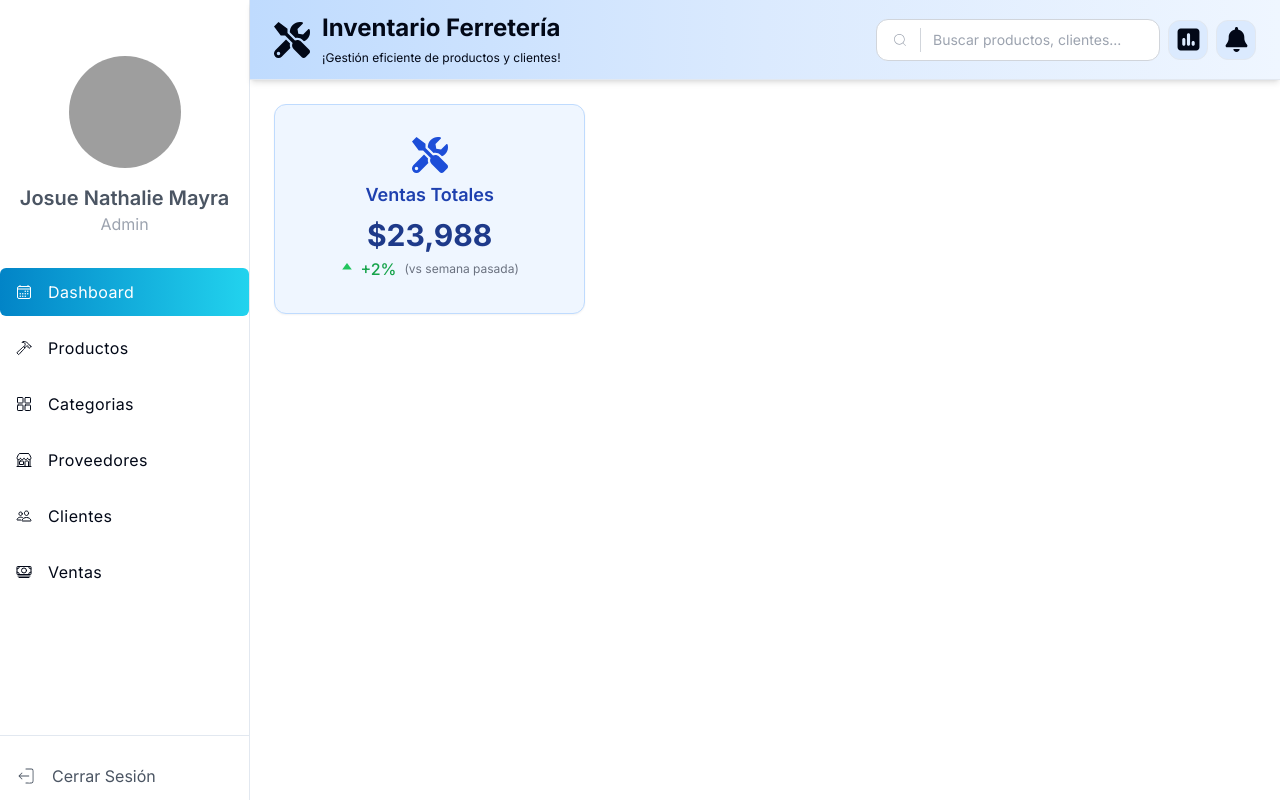
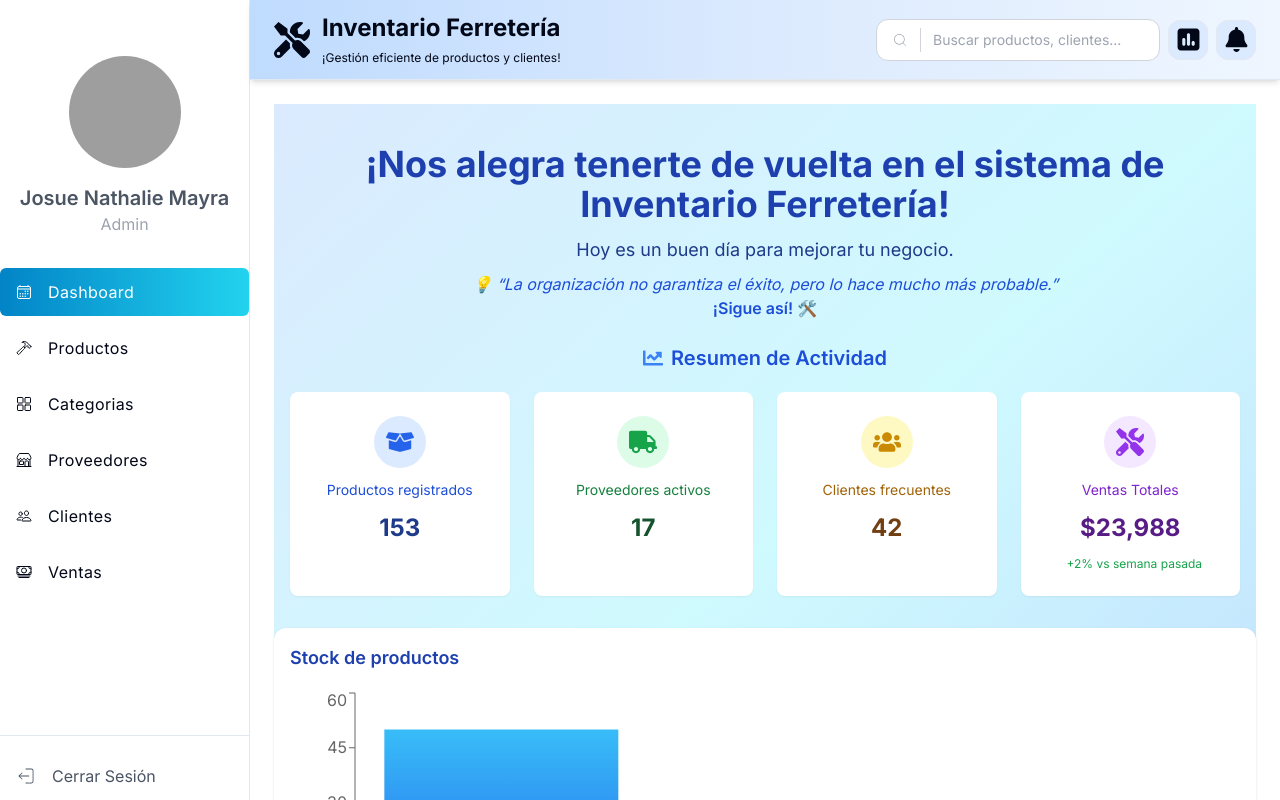
Before and after one commit to josueespinoza2004/inventario_frontend, a Next.js app: page /dashboard in a window 1280 px wide. Shown: the top 800 px of the page. Built offline with nearby package versions, Linux system fonts and the light colour scheme; no server answers; sample sign-in values are in the browser's storage; grey boxes are pictures that could not be loaded.

Commit message:
haciendo mejoras en el dashboard

```diff
--- a/package.json
+++ b/package.json
@@ -13,6 +13,7 @@
     "@radix-ui/react-select": "^2.2.5",
     "@radix-ui/react-slot": "^1.2.2",
     "axios": "^1.9.0",
+    "chart.js": "^4.5.0",
     "class-variance-authority": "^0.7.1",
     "clsx": "^2.1.1",
     "lucide-react": "^0.510.0",
@@ -22,9 +23,11 @@
     "react-dom": "^18",
     "react-hook-form": "^7.56.4",
     "react-icons": "^5.5.0",
+    "recharts": "^2.15.3",
     "sweetalert2": "^11.22.0",
     "tailwind-merge": "^3.3.0",
-    "tailwindcss-animate": "^1.0.7"
+    "tailwindcss-animate": "^1.0.7",
+    "yarn": "^1.22.22"
   },
   "devDependencies": {
     "@types/node": "^20",
--- a/src/app/dashboard/page.tsx
+++ b/src/app/dashboard/page.tsx
@@ -5,6 +5,8 @@ import { useRouter } from "next/navigation";
 import { WidgetItem } from "../../components";
 import LogoutButton from "@/components/LogoutButton";
 import { useEffect } from "react";
+import { FaTools, FaBoxOpen, FaUsers, FaTruck, FaChartLine } from "react-icons/fa";
+import ProductBarChart from "@/components/WidgetItem";
 
 export default function DashboardPage() {
   const { data: session, status } = useSession();
@@ -20,17 +22,55 @@ export default function DashboardPage() {
 
   console.log("Session Data:", session); // Agrega este log para depurar
 
-  return (
-    <div>
-      <div>
-        {/* <h1>Dashboard</h1>
-        <p>Bienvenido, {session?.user?.name}</p>
-        <p>Rol: {session?.user?.role}</p> */}
-        {/* <LogoutButton /> */}
+ return (
+    <main className="min-h-screen w-full flex flex-col items-center justify-center bg-gradient-to-br from-blue-100 via-cyan-100 to-blue-200 py-10">
+      <h1 className="text-3xl md:text-4xl font-bold text-blue-800 mb-3 text-center w-full">
+        ¡Nos alegra tenerte de vuelta en el sistema de Inventario Ferretería!
+      </h1>
+      <p className="text-blue-900 text-center mb-2 text-lg w-full">
+        Hoy es un buen día para mejorar tu negocio.
+      </p>
+      <blockquote className="italic text-blue-700 text-center mb-6 w-full">
+        💡 “La organización no garantiza el éxito, pero lo hace mucho más probable.”<br />
+        <span className="not-italic font-semibold">¡Sigue así! 🛠️</span>
+      </blockquote>
+      <h3 className="text-blue-700 font-semibold mb-5 flex items-center gap-2 justify-center text-xl w-full">
+        <FaChartLine className="inline text-blue-500" /> Resumen de Actividad
+      </h3>
+      <ul className="grid grid-cols-1 md:grid-cols-2 lg:grid-cols-4 gap-6 w-full px-4">
+        <li className="flex flex-col items-center gap-3 bg-white rounded-lg shadow-sm p-6">
+          <span className="bg-blue-100 p-3 rounded-full">
+            <FaBoxOpen className="text-blue-600" size={28} />
+          </span>
+          <span className="block text-sm text-blue-700">Productos registrados</span>
+          <span className="text-2xl font-bold text-blue-900">153</span>
+        </li>
+        <li className="flex flex-col items-center gap-3 bg-white rounded-lg shadow-sm p-6">
+          <span className="bg-green-100 p-3 rounded-full">
+            <FaTruck className="text-green-600" size={28} />
+          </span>
+          <span className="block text-sm text-green-700">Proveedores activos</span>
+          <span className="text-2xl font-bold text-green-900">17</span>
+        </li>
+        <li className="flex flex-col items-center gap-3 bg-white rounded-lg shadow-sm p-6">
+          <span className="bg-yellow-100 p-3 rounded-full">
+            <FaUsers className="text-yellow-600" size={28} />
+          </span>
+          <span className="block text-sm text-yellow-700">Clientes frecuentes</span>
+          <span className="text-2xl font-bold text-yellow-900">42</span>
+        </li>
+        <li className="flex flex-col items-center gap-3 bg-white rounded-lg shadow-sm p-6">
+          <span className="bg-purple-100 p-3 rounded-full">
+            <FaTools className="text-purple-600" size={28} />
+          </span>
+          <span className="block text-sm text-purple-700">Ventas Totales</span>
+          <span className="text-2xl font-bold text-purple-900">$23,988</span>
+          <span className="text-xs text-green-600 ml-2">+2% vs semana pasada</span>
+        </li>
+      </ul>
+      <div className="w-full flex justify-center">
+        <ProductBarChart />
       </div>
-      <div className="grid gap-6 md:grid-cols-2 lg:grid-cols-3">
-        <WidgetItem />
-      </div>
-    </div>
+    </main>
   );
 }
--- a/src/components/Sidebar.tsx
+++ b/src/components/Sidebar.tsx
@@ -83,7 +83,7 @@ export const Sidebar = ({ open }) => {
 
       <div className="px-6 -mx-6 pt-4 flex justify-between items-center border-t">
         <button
-          onClick={handleLogout} // Llama a handleLogout al hacer clic
+          onClick={handleLogout}
           className="px-4 py-3 flex items-center space-x-4 rounded-md text-gray-600 group hover:bg-gray-100 transition duration-200"
         >
           <CiLogout className="text-xl" />
--- a/src/components/TopMenu.tsx
+++ b/src/components/TopMenu.tsx
@@ -1,6 +1,7 @@
 import { CiBellOn, CiChat1, CiMenuBurger, CiSearch } from "react-icons/ci";
 import { FaTools } from "react-icons/fa";
 import { FaSquarePollVertical, FaBell  } from "react-icons/fa6";
+import Link from "next/link";
 
 export const TopMenu = ({ onToggleSidebar }) => {
   return (
@@ -41,10 +42,12 @@ export const TopMenu = ({ onToggleSidebar }) => {
           <button className="flex items-center justify-center w-10 h-10 rounded-xl border bg-blue-100 focus:bg-blue-200 active:bg-blue-300 md:hidden">
             <CiSearch />
           </button>
-          <button className="flex items-center justify-center w-10 h-10 rounded-xl border bg-blue-100 focus:bg-blue-200 active:bg-blue-300">
-            <FaSquarePollVertical size={25} />
-          </button>
-          <button className="flex items-center justify-center w-10 h-10 rounded-xl border bg-blue-100 focus:bg-blue-200 active:bg-blue-300">
+           <Link href="/report">
+             <button className="flex items-center justify-center w-10 h-10 rounded-xl border bg-blue-100 focus:bg-blue-200 active:bg-blue-300">
+                <FaSquarePollVertical size={25} />
+              </button>
+           </Link>
+           <button className="flex items-center justify-center w-10 h-10 rounded-xl border bg-blue-100 focus:bg-blue-200 active:bg-blue-300">
             <FaBell  size={25} />
           </button>
         </div>
--- a/src/components/WidgetItem.tsx
+++ b/src/components/WidgetItem.tsx
@@ -1,31 +1,30 @@
-import { FaTools } from "react-icons/fa";
+import { BarChart, Bar, XAxis, YAxis, Tooltip, ResponsiveContainer } from "recharts";
 
-export const WidgetItem = () => {
+// Ejemplo de datos, reemplaza por tus datos reales
+const data = [
+  { name: "Martillo", stock: 50 },
+  { name: "Llave Inglesa", stock: 30 },
+  { name: "Taladro", stock: 20 },
+];
+
+export default function ProductBarChart({ products = data }) {
   return (
-    <div className="md:col-span-2 lg:col-span-1">
-      <div className="h-full py-8 px-6 space-y-4 rounded-xl border border-blue-200 bg-blue-50 shadow-sm">
-        <div className="flex flex-col items-center">
-          <div className="flex justify-center mb-2">
-            <FaTools size={36} className="text-blue-700" />
-          </div>
-          <h5 className="text-lg text-blue-800 text-center font-semibold">
-            Ventas Totales
-          </h5>
-          <h3 className="text-3xl font-bold text-blue-900 mt-2">$23,988</h3>
-          <div className="flex items-center gap-2 mt-1">
-            <svg
-              className="w-3 h-3 text-green-500"
-              viewBox="0 0 12 15"
-              fill="currentColor"
-              xmlns="http://www.w3.org/2000/svg"
-            >
-              <path d="M6 0L12 8H0L6 0Z" />
-            </svg>
-            <span className="text-green-600 font-medium">+2%</span>
-            <span className="text-xs text-gray-500">(vs semana pasada)</span>
-          </div>
-        </div>
-      </div>
+    <div className="w-full h-80 bg-white rounded-xl shadow p-4 mt-8">
+      <h4 className="text-lg font-semibold text-blue-800 mb-4">Stock de productos</h4>
+      <ResponsiveContainer width="100%" height="90%">
+        <BarChart data={products}>
+          <defs>
+            <linearGradient id="barGradient" x1="0" y1="0" x2="0" y2="1">
+              <stop offset="0%" stopColor="#38bdf8" />
+              <stop offset="100%" stopColor="#2563eb" />
+            </linearGradient>
+          </defs>
+          <XAxis dataKey="name" />
+          <YAxis />
+          <Tooltip />
+          <Bar dataKey="stock" fill="url(#barGradient)" />
+        </BarChart>
+      </ResponsiveContainer>
     </div>
   );
-};
+}
--- /dev/null
+++ b/src/components/report.tsx
@@ -0,0 +1,15 @@
+"use client";
+import React from "react";
+import ProductBarChart from "@/components/WidgetItem";
+
+
+export default function Report() {
+  return (
+    <div className="p-8">
+      <h1 className="text-2xl font-bold mb-4">Espacio para reportes</h1>
+      <div className="w-full flex justify-center">
+              <ProductBarChart />
+            </div>
+    </div>
+  );
+}
```
Also changed, not shown: 1 other file (tests, documents, lock files or other folders).
